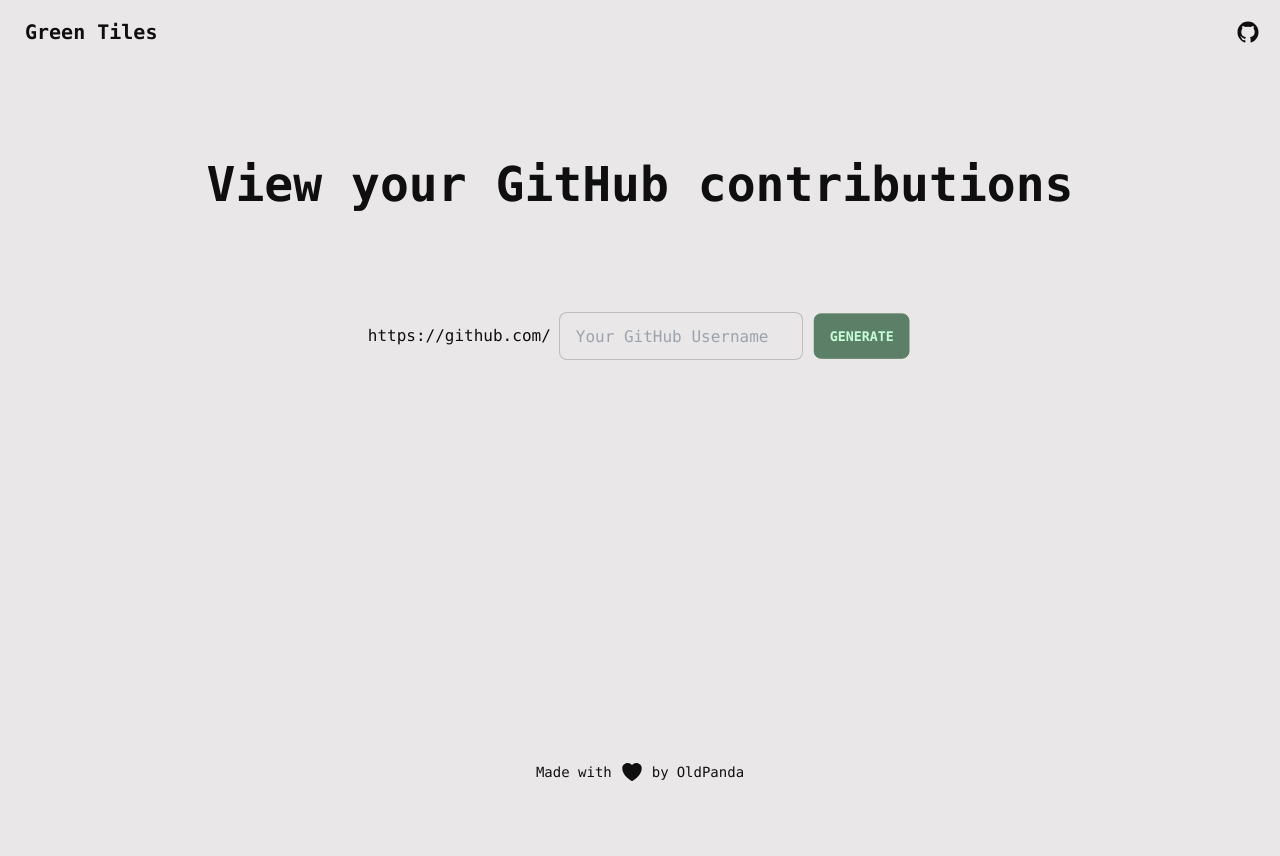
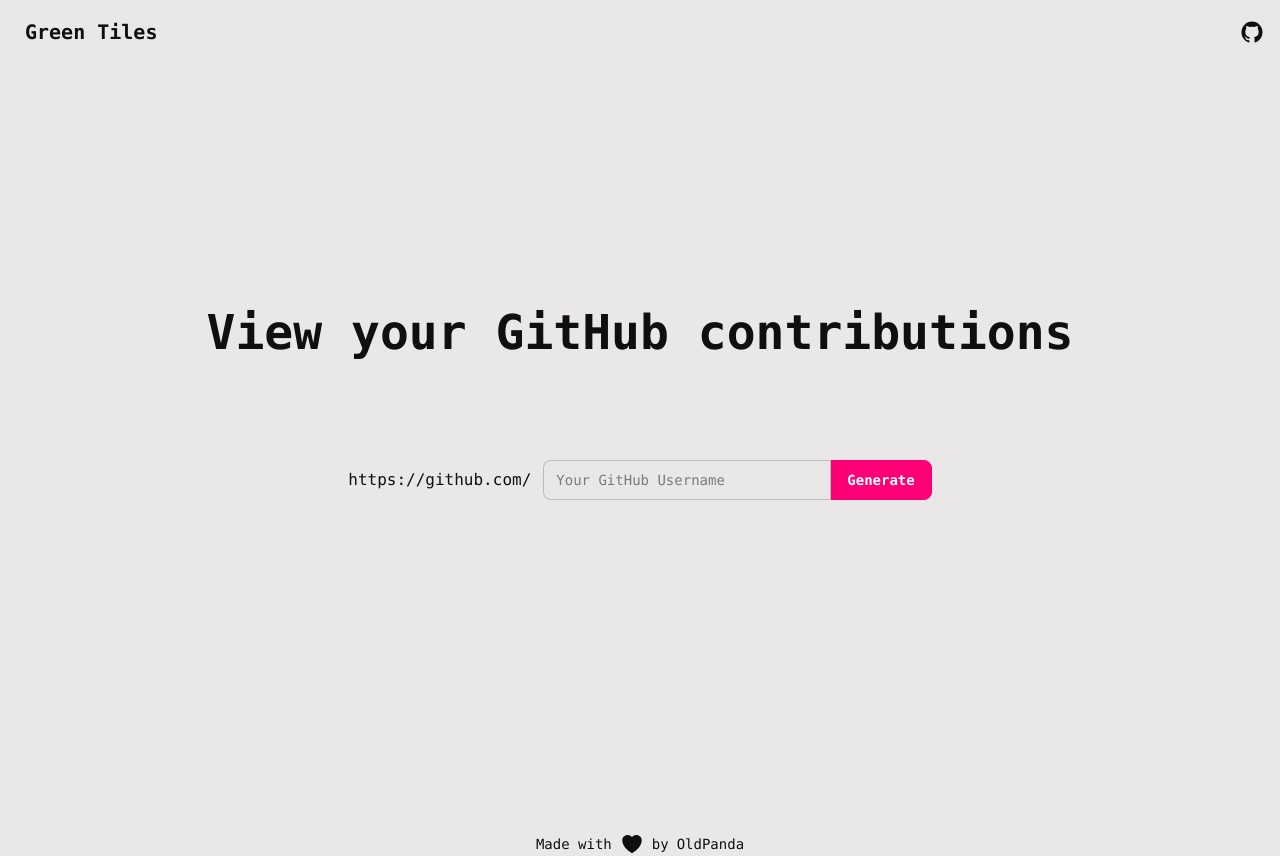
Before and after one commit to OldPanda/green-tiles, a Vue app: page / in a window 1280 px wide. Before the commit the page ends 800 px from the top, so only its background shows below. Built offline with nearby package versions, Linux system fonts and the light colour scheme.

Commit message:
upgrade dependencies

```diff
--- a/postcss.config.js
+++ /dev/null
@@ -1,6 +0,0 @@
-module.exports = {
-  plugins: {
-    tailwindcss: {},
-    autoprefixer: {},
-  },
-}
--- a/src/components/Hero.vue
+++ b/src/components/Hero.vue
@@ -1,26 +1,19 @@
 <template>
-  <div class="hero min-h-768 bg-base-0 pt-20">
+  <div class="hero min-h-[48rem] bg-base-100 pt-4">
     <div class="hero-content text-center">
       <div class="max-w-screen-lg">
         <p class="text-3xl lg:text-5xl font-bold">{{ HERO_STATEMENT }}</p>
         <br />
-        <!-- Show on desktop screen -->
-        <div class="hidden lg:block">
-          <div class="flex flex-row items-center justify-center gap-2 py-20">
-            <span class="whitespace-nowrap">{{ GITHUB_PROFILE_PREFIX }}</span>
-            <input required type="text" placeholder="Your GitHub Username" class="input input-bordered"
+        <div class="flex flex-col items-center justify-center gap-3 py-20 lg:flex-row">
+          <span class="hidden whitespace-nowrap lg:inline">{{ GITHUB_PROFILE_PREFIX }}</span>
+          <div class="join">
+            <input required type="text" placeholder="Your GitHub Username" class="input join-item w-52 sm:w-72"
               :class="{ 'input-error': showAlert }" v-model="username" />
-            <button class="btn btn-primary loading" v-if="loadingStore.isLoading">Generating...</button>
-            <button class="btn btn-primary" @click="generate" v-else>Generate</button>
-          </div>
-        </div>
-        <!-- Show on mobile screen -->
-        <div class="lg:hidden">
-          <div class="input-group flex justify-center py-20 lg:hidden">
-            <input required type="text" placeholder="Your GitHub Username" class="input input-bordered"
-              :class="{ 'input-error': showAlert }" v-model="username" />
-            <button class="btn btn-primary loading" v-if="loadingStore.isLoading">Generating...</button>
-            <button class="btn btn-primary" @click="generate" v-else>Generate</button>
+            <button class="btn btn-primary join-item" disabled v-if="loadingStore.isLoading">
+              <span class="loading loading-spinner loading-xs"></span>
+              Generating
+            </button>
+            <button class="btn btn-primary join-item" @click="generate" v-else>Generate</button>
           </div>
         </div>
         <br />
--- a/src/style.css
+++ b/src/style.css
@@ -1,6 +1,9 @@
-@tailwind base;
-@tailwind components;
-@tailwind utilities;
+@import "tailwindcss";
+
+@plugin "daisyui" {
+    themes: garden --default, forest --prefersdark;
+    logs: false;
+}
 
 :root {
     --none: #ebedf0;
--- a/tailwind.config.js
+++ b/tailwind.config.js
@@ -7,15 +7,4 @@
   theme: {
     extend: {},
   },
-  plugins: [require("daisyui")],
-  daisyui: {
-    styled: true,
-    themes: ["garden", "forest"],
-    base: true,
-    utils: true,
-    logs: true,
-    rtl: false,
-    prefix: "",
-    darkTheme: "forest"
-  },
 }
--- a/tsconfig.app.json
+++ b/tsconfig.app.json
@@ -1,5 +1,5 @@
 {
-  "extends": "@vue/tsconfig/tsconfig.web.json",
+  "extends": "@vue/tsconfig/tsconfig.dom.json",
   "include": [
     "env.d.ts",
     "src/**/*",
@@ -10,6 +10,7 @@
   ],
   "compilerOptions": {
     "composite": true,
+    "ignoreDeprecations": "6.0",
     "baseUrl": ".",
     "paths": {
       "@/*": [
--- a/tsconfig.config.json
+++ b/tsconfig.config.json
@@ -1,5 +1,5 @@
 {
-  "extends": "@vue/tsconfig/tsconfig.node.json",
+  "extends": "@vue/tsconfig/tsconfig.json",
   "include": [
     "vite.config.*",
     "vitest.config.*",
--- a/vite.config.ts
+++ b/vite.config.ts
@@ -2,10 +2,12 @@
 
 import { defineConfig } from 'vite'
 import vue from '@vitejs/plugin-vue'
+import tailwindcss from '@tailwindcss/vite'
 
 // https://vitejs.dev/config/
 export default defineConfig({
   plugins: [
+    tailwindcss(),
     vue()
   ],
   resolve: {
```
Also changed, not shown: package.json (+18 -19 lines), 1 other file (tests, documents, lock files or other folders).
